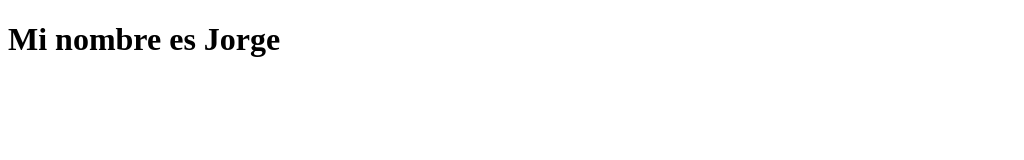
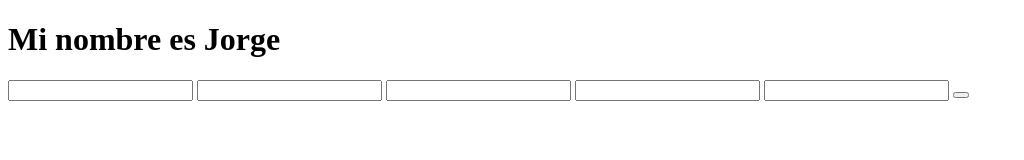
Before and after one commit to jrgventura/POO-I-Git, a plain HTML site: page registro.html in a window 1280 px wide. Shown: the whole page, without its empty margins (0-1024 px from the left). Drawn offline with Linux system fonts and the light colour scheme.

Commit message:
se agrego formulario de registro

```diff
--- a/registro.html
+++ b/registro.html
@@ -6,6 +6,13 @@
 <body>
 
 	<h1>Mi nombre es Jorge</h1>
-
+	<form>
+		<input type="" name="">
+		<input type="" name="">
+		<input type="" name="">
+		<input type="" name="">
+		<input type="" name="">
+		<button></button>
+	</form>
 </body>
 </html>
```
